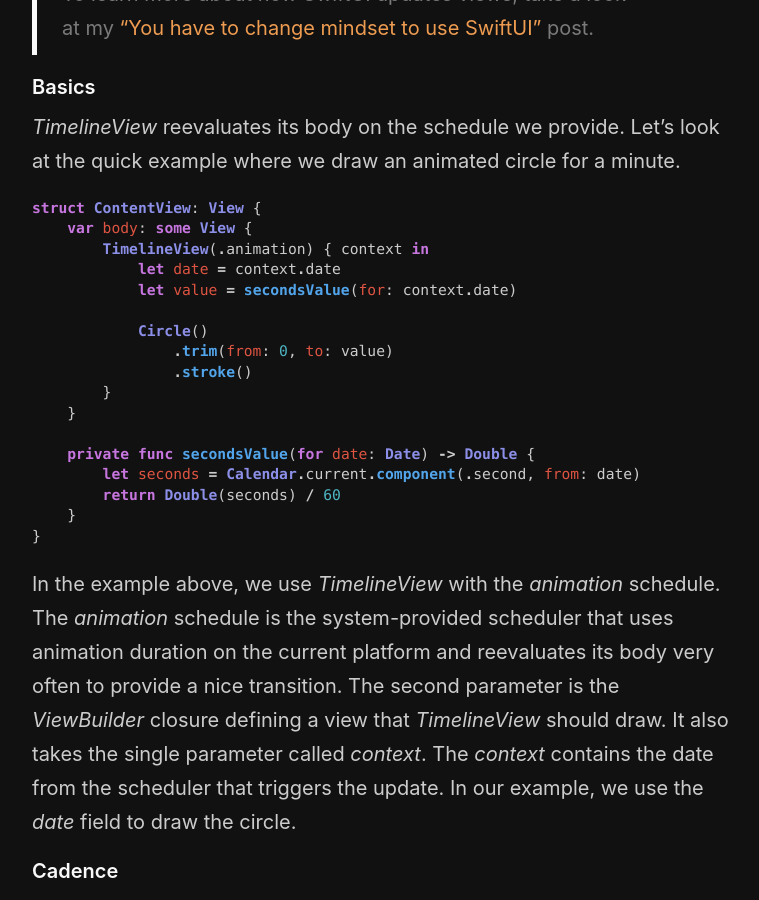
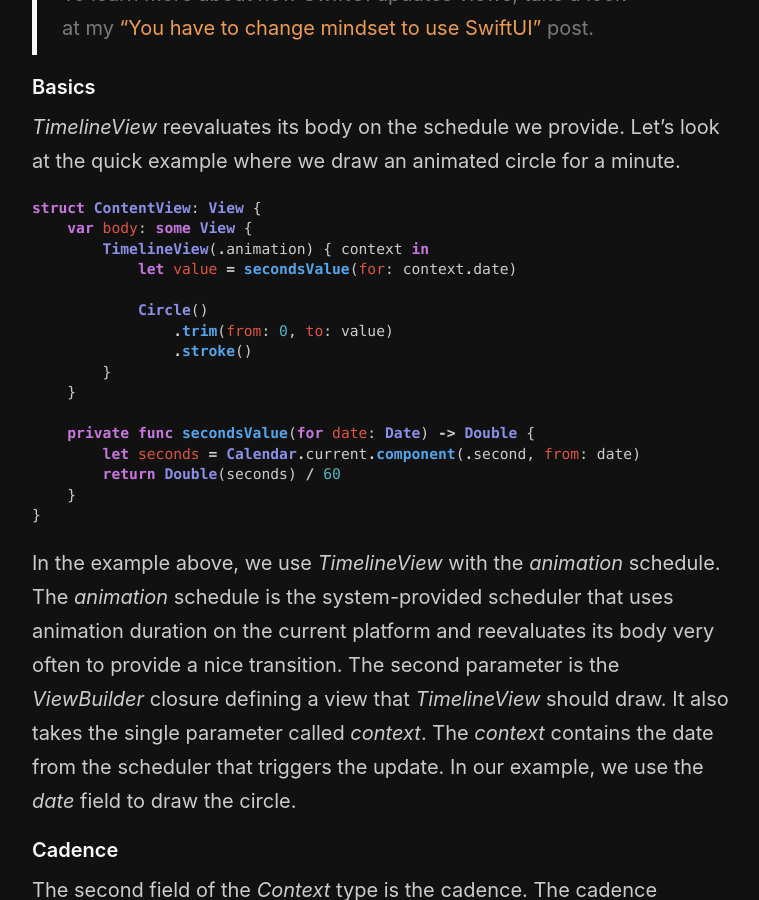
Before and after one commit to mecid/mecid.github.io, a Jekyll site: the page built from _posts/2022-05-18-mastering-timelineview-in-swiftui.md, in a window 1280 px wide and 900 px high, scrolled down 533 px. Shown: the whole window, without its empty margins (258-1017 px from the left). Built offline with Jekyll 4.4.1, drawn with Linux system fonts in a browser that asks for light colours.

Commit message:
code examples in timeline view post fixed

```diff
--- a/_posts/2022-05-18-mastering-timelineview-in-swiftui.md
+++ b/_posts/2022-05-18-mastering-timelineview-in-swiftui.md
@@ -16,7 +16,6 @@
 struct ContentView: View {
     var body: some View {
         TimelineView(.animation) { context in
-            let date = context.date
             let value = secondsValue(for: context.date)
 
             Circle()
@@ -73,7 +72,6 @@
 struct ContentView: View {
     var body: some View {
         TimelineView(.periodic(from: .now, by: 5)) { context in
-            let date = context.date
             let value = secondsValue(for: context.date)
 
             Circle()
```
